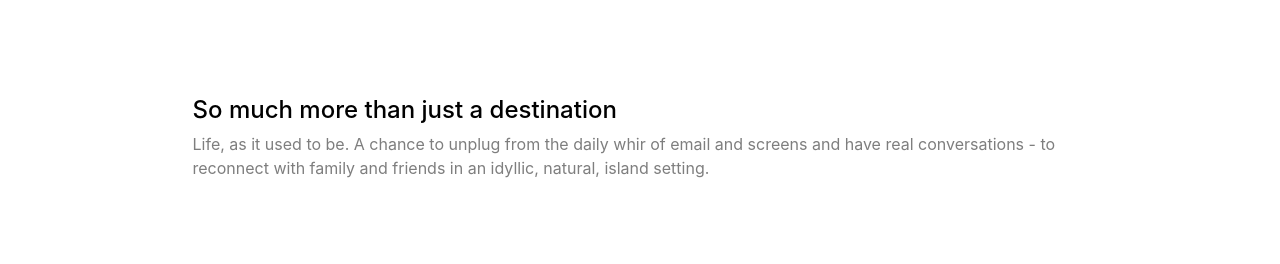
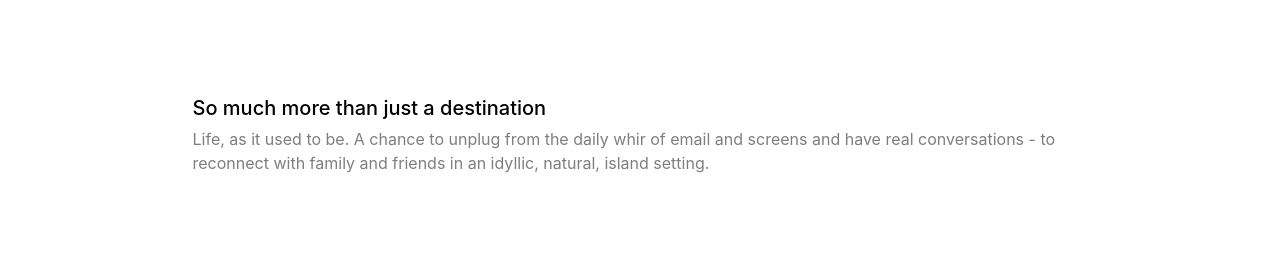
Before and after one commit to mpkerry/three_mile, a plain HTML site: page index.html in a window 1280 px wide. Shown: the part 536-800 px from the top of the page. Drawn offline with Linux system fonts and the light colour scheme.

Commit message:
header size change

```diff
--- a/index.html
+++ b/index.html
@@ -131,7 +131,7 @@
     <div class="container">
         <div class="row">
             <div class="col-lg-10 mx-auto">
-                <h4>So much more than just a destination</h4>
+                <h5>So much more than just a destination</h5>
                 <p>
                     Life, as it used to be. A chance to unplug from the daily whir of email and screens and have real
                     conversations - to reconnect with family and friends in an idyllic, natural, island setting.
```
